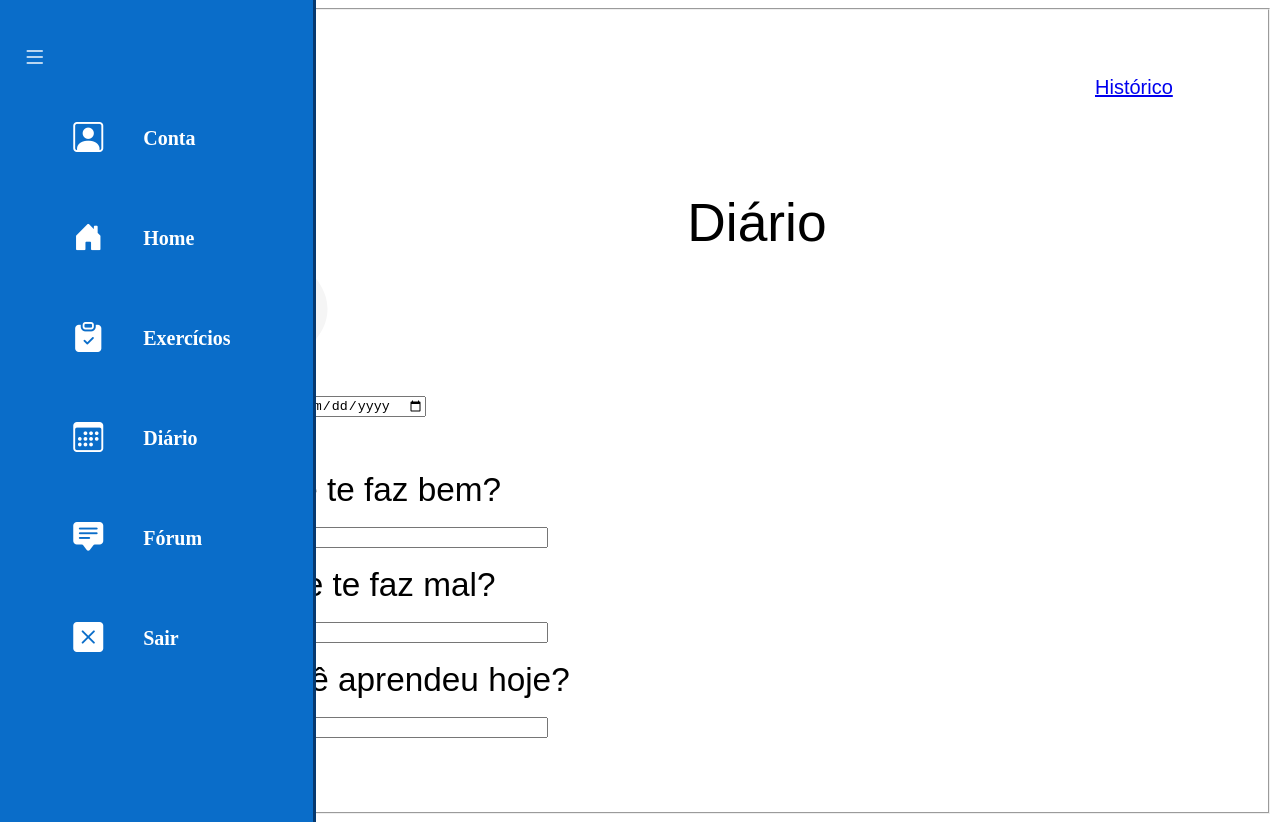
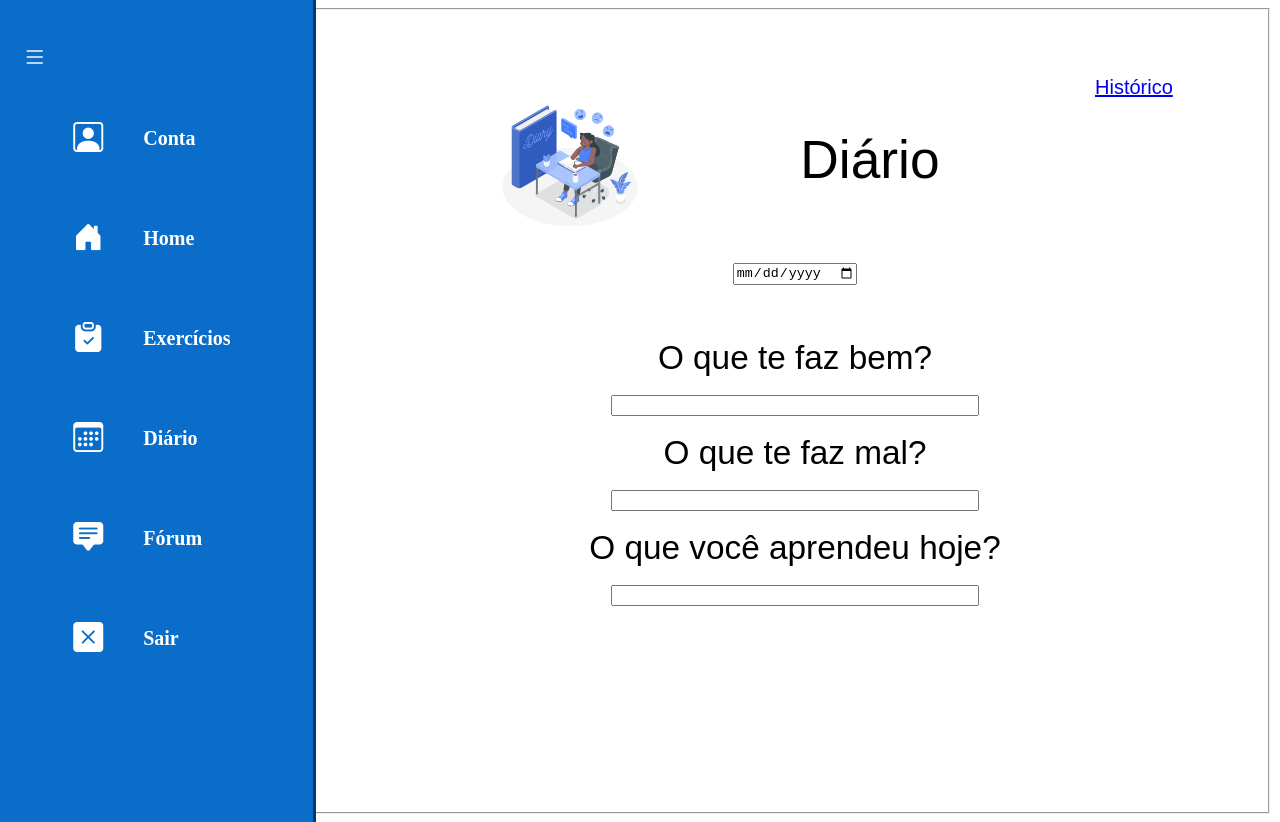
Before and after one commit to ICEI-PUC-Minas-PMV-ADS/pmv-ads-2024-1-e1-proj-web-t11-pmv-ads-2024-1-e1-proj-web-t11-vividly, a plain HTML site: page codigo-fonte/diario.html/diario.html in a window 1280 px wide. Drawn offline with nearby package versions, Linux system fonts and the light colour scheme.

Commit message:
pequeno ajustes pagina diario

```diff
--- a/codigo-fonte/diario.html/diario.html
+++ b/codigo-fonte/diario.html/diario.html
@@ -55,7 +55,7 @@
     <fieldset>
         <div class="content">
             <div>
-                <p class="link-history"><a href="history.html" autocapitalize="characters">Histórico</a></p>
+                <p class="link-history"><a href="history.html" autocapitalize="characters">Histórico</a></p><br><br><br>
             </div>
            <div>
             <div style="display: flex;-items: center;">
--- a/codigo-fonte/diario.html/stylediario.css
+++ b/codigo-fonte/diario.html/stylediario.css
@@ -26,7 +26,7 @@ input{
     padding-top: 7%;
     width: 90%;
     display: flex;
-    flex-direction: column;
+    flex-direction: row-reverse;
     height: 670px;
     padding: 40px;
 }
```
